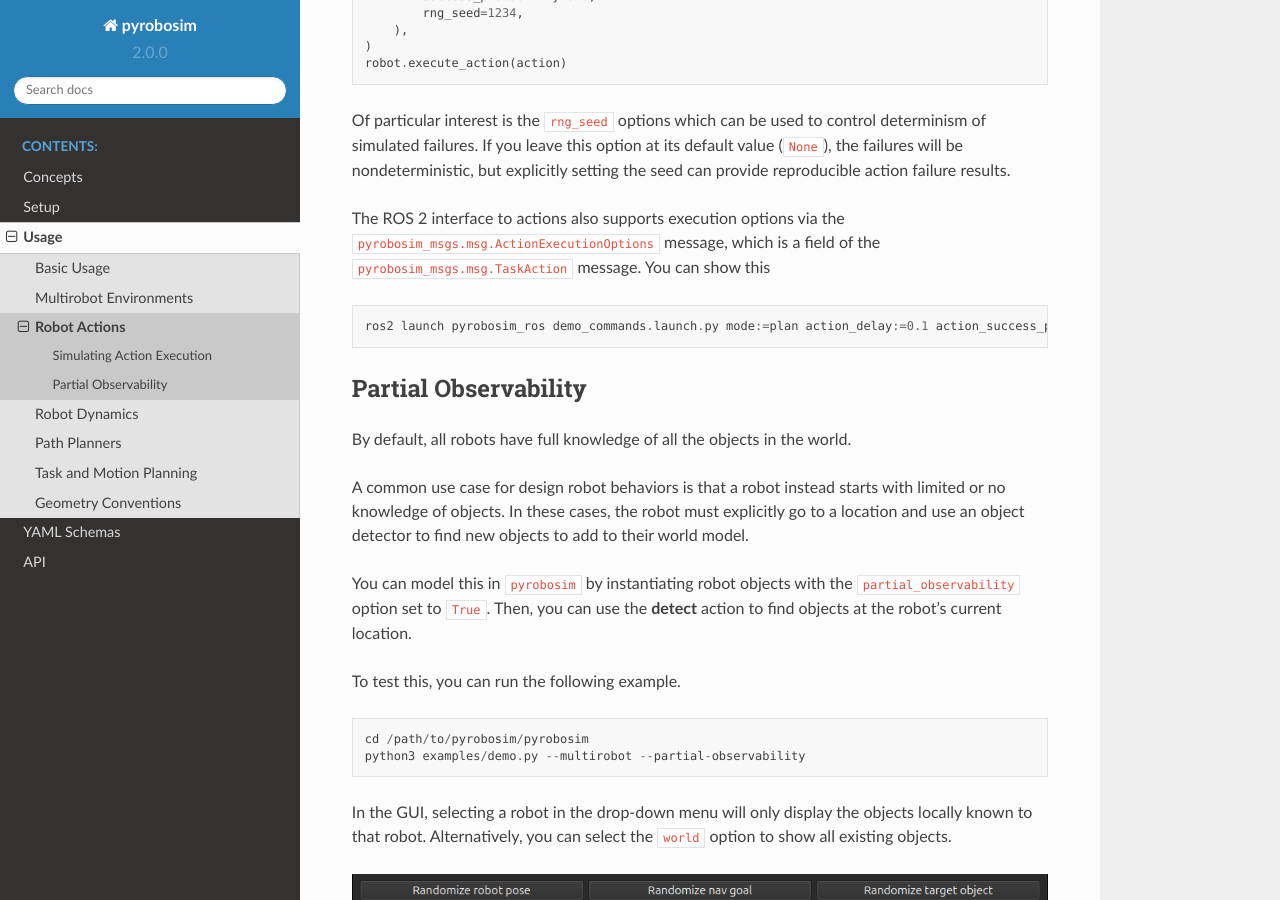
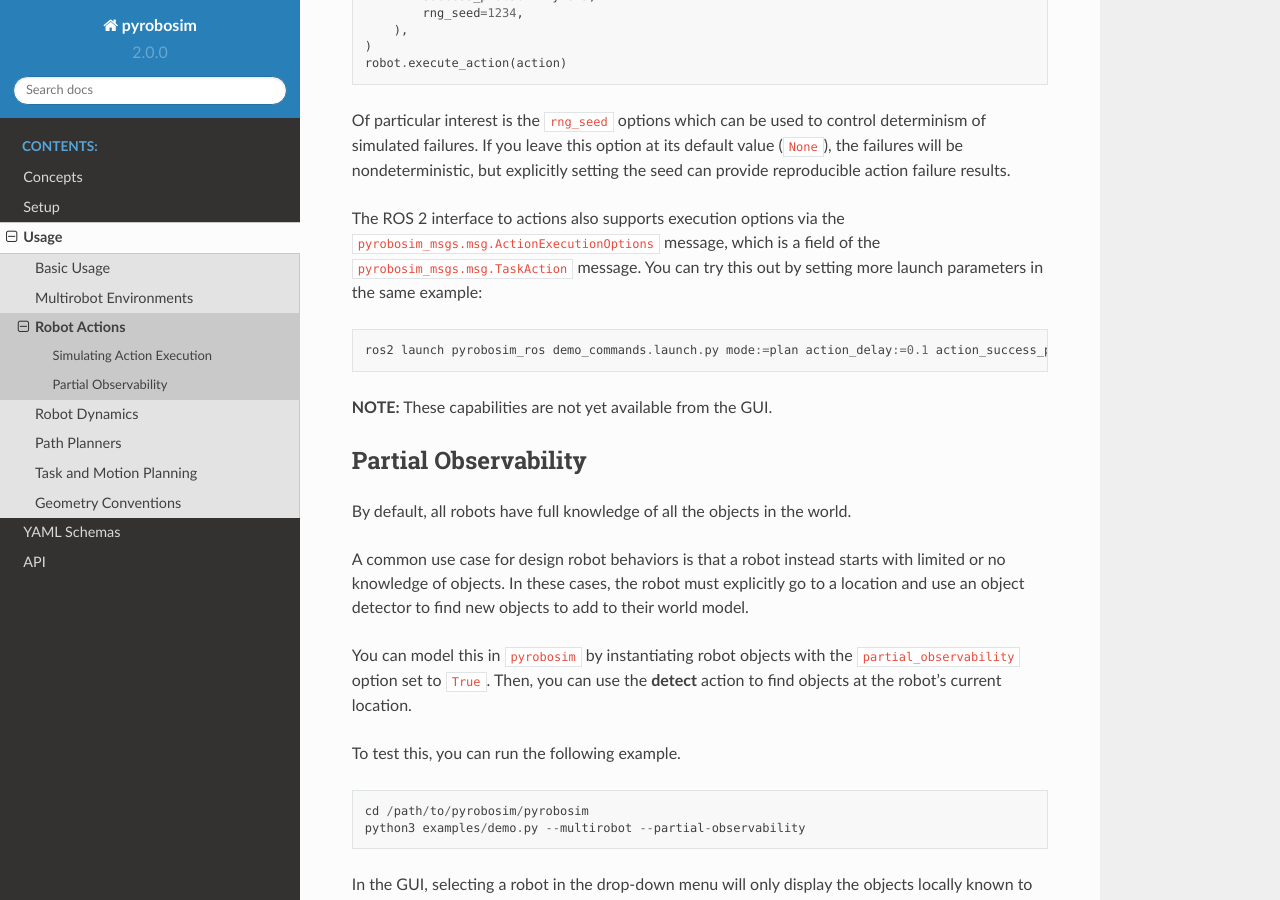
Before and after one commit to sea-bass/pyrobosim, a Sphinx documentation site: the page built from docs/source/usage/robot_actions.rst, in a window 1280 px wide and 900 px high, scrolled down 1964 px. Built offline with Sphinx 7.4.7 and the Read the Docs theme 2.0.0, drawn with Linux system fonts in a browser that asks for light colours.

Commit message:
Clarify no GUI support in docs

```diff
--- a/docs/source/usage/robot_actions.rst
+++ b/docs/source/usage/robot_actions.rst
@@ -102,11 +102,13 @@ Of particular interest is the ``rng_seed`` options which can be used to control
 If you leave this option at its default value (``None``), the failures will be nondeterministic, but explicitly setting the seed can provide reproducible action failure results.
 
 The ROS 2 interface to actions also supports execution options via the ``pyrobosim_msgs.msg.ActionExecutionOptions`` message, which is a field of the ``pyrobosim_msgs.msg.TaskAction`` message.
-You can show this
+You can try this out by setting more launch parameters in the same example:
 
 ::
 
     ros2 launch pyrobosim_ros demo_commands.launch.py mode:=plan action_delay:=0.1 action_success_probablity:=0.5 action_rng_seed:=1234
+
+**NOTE:** These capabilities are not yet available from the GUI.
 
 
 .. _partial_observability:
```
